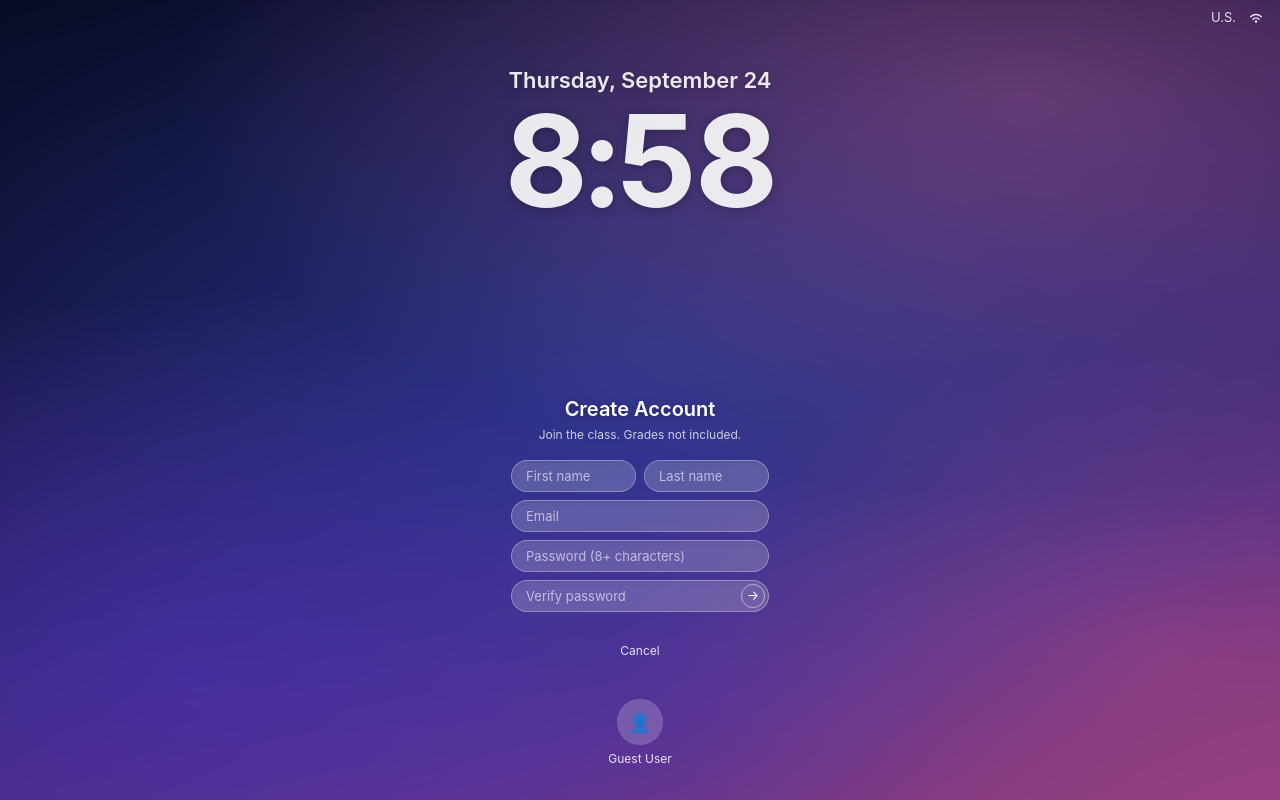
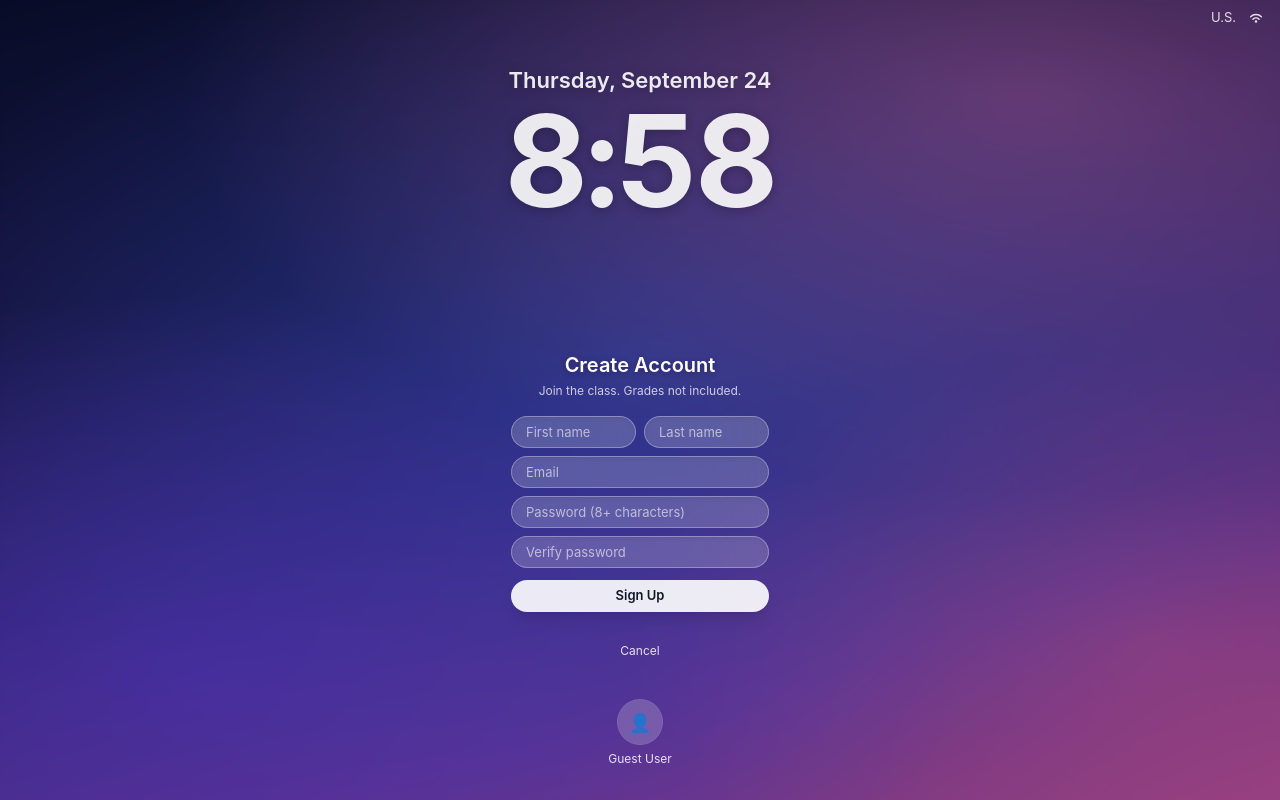
Before and after one commit to aminaisayeva/will-you-give-me-an-a, a Next.js app: page /login in a window 1280 px wide. Both pictures are taken after typing "name@example.com", "Sample123" into the empty fields and a click on the button "Create Account". Built offline with nearby package versions, Linux system fonts and the light colour scheme; no server answers.

Commit message:
Explicit Sign Up button on Create Account; keep glass fields styled under autofill

```diff
--- a/app/globals.css
+++ b/app/globals.css
@@ -38,3 +38,13 @@ body {
   60% { transform: translateX(-6px); }
   80% { transform: translateX(3px); }
 }
+
+/* Keep Chrome's autofill from painting the lock screen's glass fields white. */
+.glass-input:-webkit-autofill,
+.glass-input:-webkit-autofill:hover,
+.glass-input:-webkit-autofill:focus {
+  -webkit-text-fill-color: #fff;
+  caret-color: #fff;
+  -webkit-box-shadow: 0 0 0 1000px rgba(118, 104, 190, 0.92) inset;
+  transition: background-color 9999s ease-out 0s;
+}
--- a/app/login/LoginScreen.tsx
+++ b/app/login/LoginScreen.tsx
@@ -41,7 +41,7 @@ function GoogleG() {
 
 // The translucent rounded field from the macOS login window.
 const pillInput =
-  "h-8 w-full rounded-full border border-white/30 bg-white/20 px-3.5 text-[13px] text-white shadow-inner outline-none backdrop-blur-2xl placeholder:text-white/60 focus:border-white/60 focus:bg-white/25";
+  "glass-input h-8 w-full rounded-full border border-white/30 bg-white/20 px-3.5 text-[13px] text-white shadow-inner outline-none backdrop-blur-2xl placeholder:text-white/60 focus:border-white/60 focus:bg-white/25";
 
 function ArrowButton({ pending, label }: { pending: boolean; label: string }) {
   return (
@@ -321,12 +321,16 @@ function CreateAccount({ onCancel }: { onCancel: () => void }) {
             </div>
             <input name="email" type="email" required autoComplete="email" placeholder="Email" aria-label="Email" className={pillInput} />
             <input name="password" type="password" required minLength={MIN_PASSWORD} autoComplete="new-password" placeholder={`Password (${MIN_PASSWORD}+ characters)`} aria-label="Password" className={pillInput} />
-            <div className="relative">
-              <input name="verify" type="password" required minLength={MIN_PASSWORD} autoComplete="new-password" placeholder="Verify password" aria-label="Verify password" className={`${pillInput} pr-9`} />
-              <ArrowButton pending={pending} label="Create account" />
-            </div>
+            <input name="verify" type="password" required minLength={MIN_PASSWORD} autoComplete="new-password" placeholder="Verify password" aria-label="Verify password" className={pillInput} />
           </div>
         </Shake>
+        <button
+          type="submit"
+          disabled={pending}
+          className="mt-3 flex h-8 w-full items-center justify-center rounded-full bg-white/90 text-[13px] font-semibold text-gray-900 shadow-lg hover:bg-white disabled:opacity-70"
+        >
+          {pending ? "Creating Account…" : "Sign Up"}
+        </button>
       </form>
       <p role="alert" className="mt-2 min-h-[18px] text-[12px] text-white/90">
         {state.error}
```
